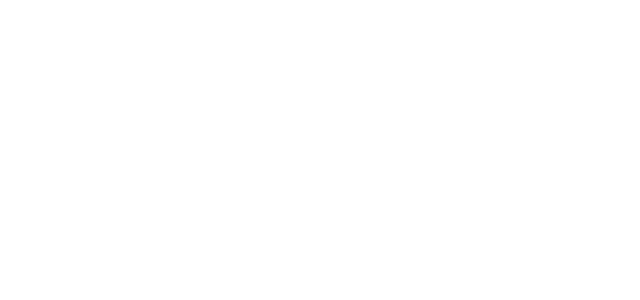
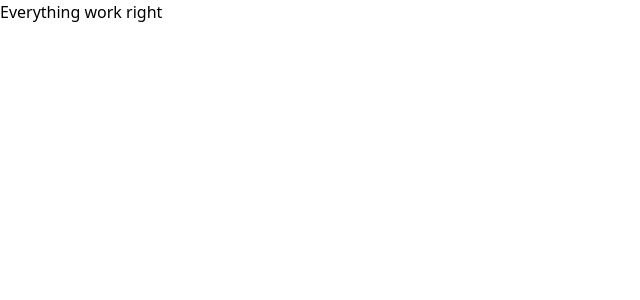
Before and after one commit to onivardi/workit-landing-page, a Vue app: page / in a window 1280 px wide. Shown: the top 300 px of the page, without its empty margins (0-640 px from the left). Built offline with nearby package versions, Linux system fonts and the light colour scheme.

Commit message:
install tailwind

```diff
--- a/package.json
+++ b/package.json
@@ -26,14 +26,17 @@
     "@vue/eslint-config-typescript": "^11.0.2",
     "@vue/test-utils": "^2.3.0",
     "@vue/tsconfig": "^0.1.3",
+    "autoprefixer": "^10.4.14",
     "cypress": "^12.7.0",
     "eslint": "^8.34.0",
     "eslint-plugin-cypress": "^2.12.1",
     "eslint-plugin-vue": "^9.9.0",
     "jsdom": "^21.1.0",
     "npm-run-all": "^4.1.5",
+    "postcss": "^8.4.21",
     "prettier": "^2.8.4",
     "start-server-and-test": "^2.0.0",
+    "tailwindcss": "^3.3.1",
     "typescript": "~4.8.4",
     "vite": "^4.1.4",
     "vitest": "^0.29.1",
--- /dev/null
+++ b/postcss.config.js
@@ -0,0 +1,6 @@
+module.exports = {
+  plugins: {
+    tailwindcss: {},
+    autoprefixer: {},
+  },
+}
--- a/src/App.vue
+++ b/src/App.vue
@@ -6,7 +6,7 @@
   </header>
 
   <main>
-
+    <div class="title">Everything work right</div>
   </main>
 </template>
 
--- /dev/null
+++ b/src/index.css
@@ -0,0 +1,3 @@
+@tailwind base;
+@tailwind components;
+@tailwind utilities;
--- a/src/main.ts
+++ b/src/main.ts
@@ -1,6 +1,6 @@
 import { createApp } from 'vue'
 import App from './App.vue'
 
-import './assets/main.css'
+import './index.css'
 
 createApp(App).mount('#app')
--- /dev/null
+++ b/tailwind.config.js
@@ -0,0 +1,12 @@
+/* eslint-disable no-undef */
+/** @type {import('tailwindcss').Config} */
+module.exports = {
+  content: [
+    "./index.html",
+    "./src/**/*.{vue,js,ts,jsx,tsx}",
+  ],
+  theme: {
+    extend: {},
+  },
+  plugins: [],
+}
```
Also changed, not shown: .eslintrc.cjs, 1 other file (tests, documents, lock files or other folders).
